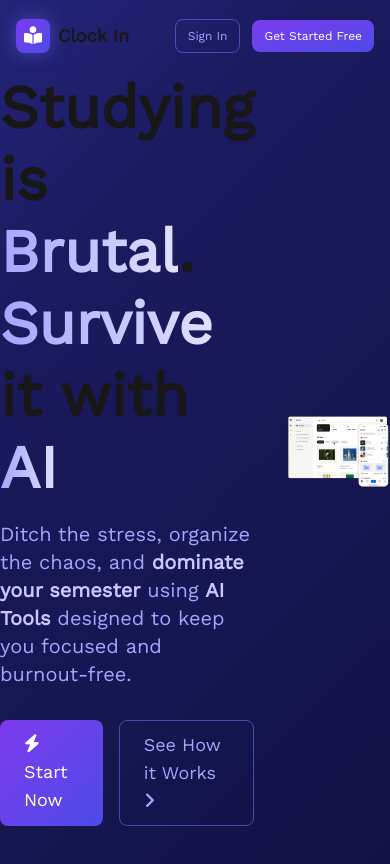
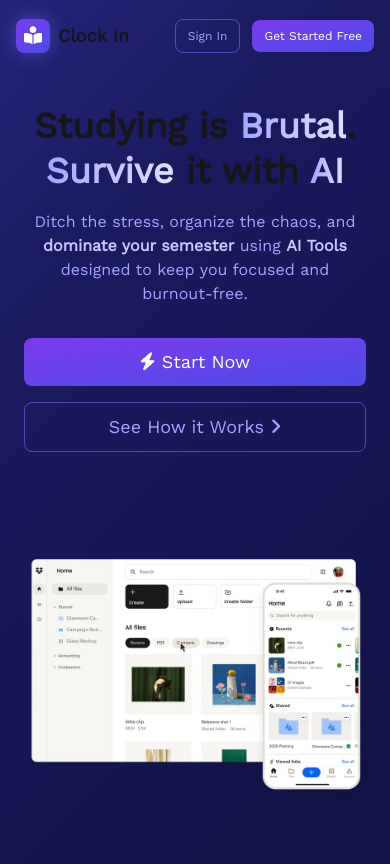
Before and after one commit to NuHazim/AIStudyHelper, a Next.js app in the folder frontend/: page / in a window 390 px wide. Shown: the top 864 px of the page. Built offline with nearby package versions, Linux system fonts and the light colour scheme.

Commit message:
make it responsive in mobile is not that hard wow

```diff
--- a/frontend/app/page.tsx
+++ b/frontend/app/page.tsx
@@ -1,22 +1,42 @@
-import Image from "next/image";
 import Header from "./components/Header";
 import Link from "next/link";
+
 export default function Home() {
   return (
-    <div className="h-screen">
+    <div className="min-h-screen">
       <Header/>
-      <div className="flex justify-center gap-8 items-center mt-18 ">
-        <div>
-          <h1 className="font-bold text-6xl mb-4 leading-18">Studying is <span className="bg-gradient-to-r from-[#a5a5ff] to-[#e0e0ff] bg-clip-text text-transparent">Brutal</span>. <br/><span className="bg-gradient-to-r from-[#a5a5ff] to-[#e0e0ff] bg-clip-text text-transparent">Survive</span> it with <span className="bg-gradient-to-r from-[#a5a5ff] to-[#e0e0ff] bg-clip-text text-transparent">AI</span></h1>
-          <p className="text-[#a5a5ff] max-w-120 text-xl">Ditch the stress, organize the chaos, and <strong className="text-[#c8c8ff]">dominate your semester</strong> using <strong className="text-[#c8c8ff]">AI Tools</strong> designed to keep you focused and burnout-free.</p>
-          <div className="flex my-8 gap-4">
-            <Link href="" className="bg-gradient-to-br from-[#7c3aed] to-[#4a4ae8] text-white px-6 py-2.5 rounded-lg text-lg transition-all duration-200 ease-in-out hover:shadow-[0_0_18px_rgba(108,108,245,0.5)]"><i className="fa-solid fa-bolt"></i> Start Now</Link>
-            <p className="transition-all duration-200 ease-in-out bg-transparent text-[#a5a5ff] border border-[rgba(108,108,245,0.6)] px-6 py-2.5 rounded-lg text-lg hover:cursor-pointer hover:bg-[rgba(108,108,245,0.6)] hover:text-white">See How it Works <i className="fa-solid fa-angle-right"></i></p>
+      <div className="flex flex-col md:flex-row justify-center gap-8 items-center mt-18 px-6 md:px-16 py-8">
+
+        {/* Left */}
+        <div className="flex-1 max-w-2xl text-center md:text-left">
+          <h1 className="font-bold text-4xl md:text-6xl mb-4 leading-tight md:leading-18">
+            Studying is{" "}
+            <span className="bg-gradient-to-r from-[#a5a5ff] to-[#e0e0ff] bg-clip-text text-transparent">Brutal</span>.{" "}
+            <br/>
+            <span className="bg-gradient-to-r from-[#a5a5ff] to-[#e0e0ff] bg-clip-text text-transparent">Survive</span>{" "}
+            it with{" "}
+            <span className="bg-gradient-to-r from-[#a5a5ff] to-[#e0e0ff] bg-clip-text text-transparent">AI</span>
+          </h1>
+          <p className="text-[#a5a5ff] text-base md:text-xl max-w-xl mx-auto md:mx-0">
+            Ditch the stress, organize the chaos, and{" "}
+            <strong className="text-[#c8c8ff]">dominate your semester</strong> using{" "}
+            <strong className="text-[#c8c8ff]">AI Tools</strong> designed to keep you focused and burnout-free.
+          </p>
+          <div className="flex flex-col sm:flex-row justify-center md:justify-start my-8 gap-4">
+            <Link href="" className="bg-gradient-to-br from-[#7c3aed] to-[#4a4ae8] text-white px-6 py-2.5 rounded-lg text-lg transition-all duration-200 ease-in-out hover:shadow-[0_0_18px_rgba(108,108,245,0.5)] text-center">
+              <i className="fa-solid fa-bolt"></i> Start Now
+            </Link>
+            <p className="transition-all duration-200 ease-in-out bg-transparent text-[#a5a5ff] border border-[rgba(108,108,245,0.6)] px-6 py-2.5 rounded-lg text-lg hover:cursor-pointer hover:bg-[rgba(108,108,245,0.6)] hover:text-white text-center">
+              See How it Works <i className="fa-solid fa-angle-right"></i>
+            </p>
           </div>
         </div>
-        <div>
-          <img src="/images/heroImage.webp" className="animate-float"/>
+
+        {/* Right */}
+        <div className="flex-1 flex justify-center items-center max-w-lg w-full">
+          <img src="/images/heroImage.webp" className="animate-float w-full h-auto" />
         </div>
+
       </div>
     </div>
   )
```
